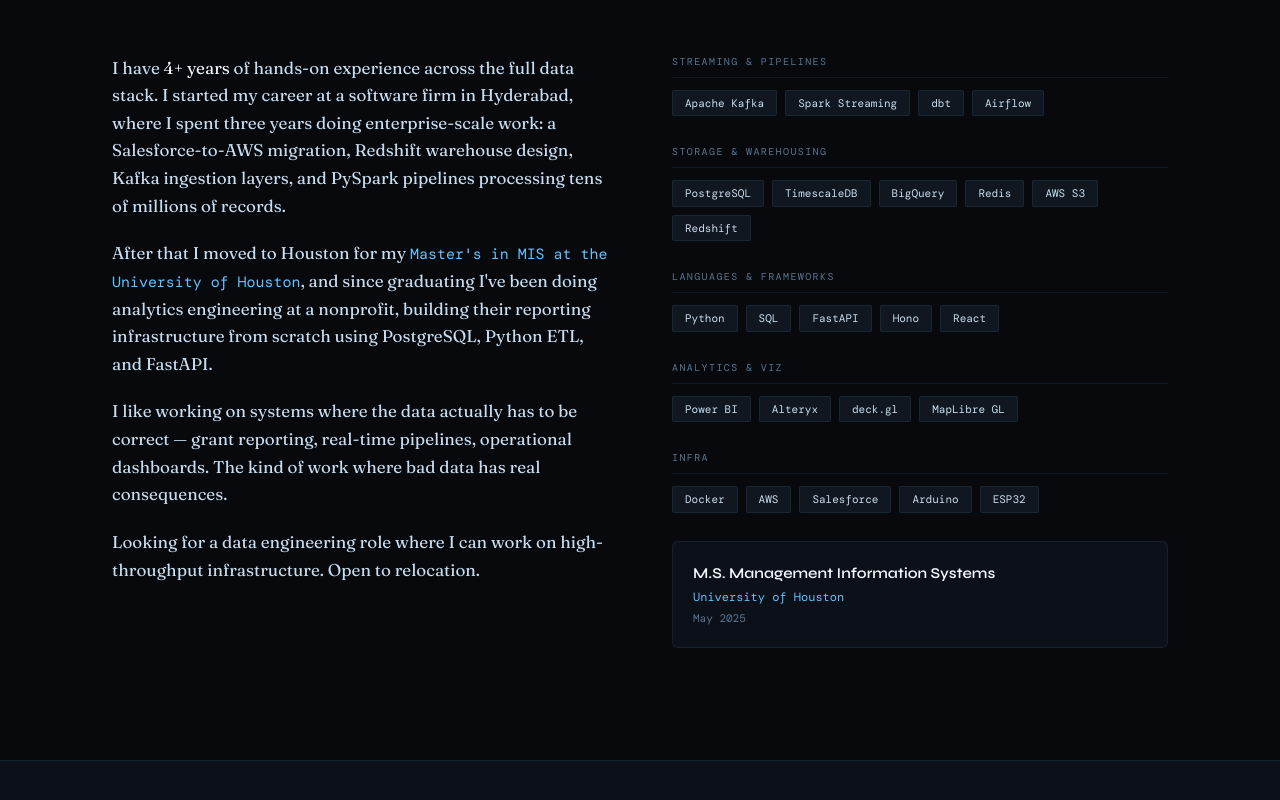
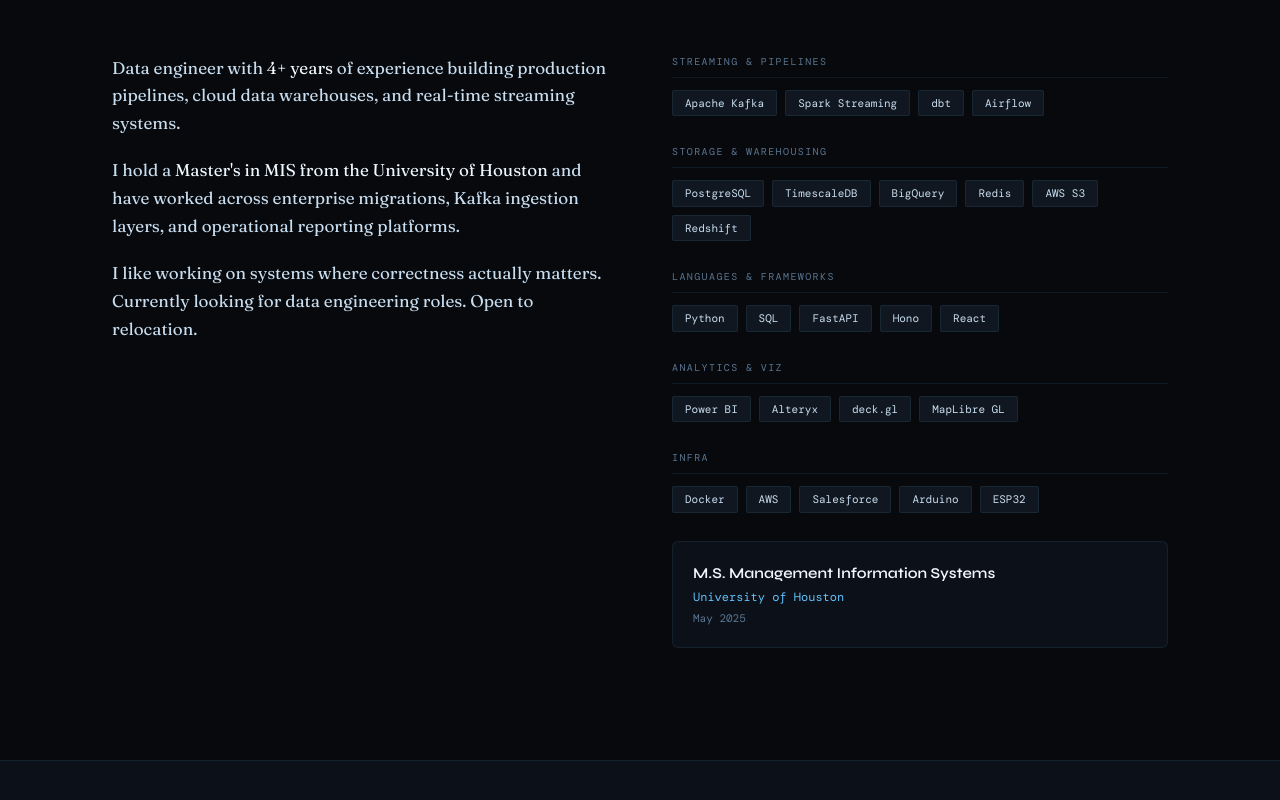
Before and after one commit to stanik0n/nextjs-portfolio, a Next.js app: page / in a window 1280 px wide. Shown: the part 994-1794 px from the top of the page. Built offline with nearby package versions, Linux system fonts and the light colour scheme; a web font is replaced by a local one.

Commit message:
Tighten About Me — remove monospace styling, no em dashes, briefer

```diff
--- a/components/Sections.tsx
+++ b/components/Sections.tsx
@@ -11,16 +11,13 @@
         <div className="grid grid-cols-1 md:grid-cols-2 gap-16 mt-12">
           <div className="space-y-5 text-[17px] leading-relaxed" style={{ color: "var(--text)" }}>
             <p>
-              I have <span style={{ color: "var(--white)" }}>4+ years</span> of hands-on experience across the full data stack. I started my career at a software firm in Hyderabad, where I spent three years doing enterprise-scale work: a Salesforce-to-AWS migration, Redshift warehouse design, Kafka ingestion layers, and PySpark pipelines processing tens of millions of records.
+              Data engineer with <span style={{ color: "var(--white)" }}>4+ years</span> of experience building production pipelines, cloud data warehouses, and real-time streaming systems.
             </p>
             <p>
-              After that I moved to Houston for my <span className="font-mono text-[0.88em]" style={{ color: "var(--accent)" }}>Master&apos;s in MIS at the University of Houston</span>, and since graduating I&apos;ve been doing analytics engineering at a nonprofit, building their reporting infrastructure from scratch using PostgreSQL, Python ETL, and FastAPI.
+              I hold a <span style={{ color: "var(--white)" }}>Master&apos;s in MIS from the University of Houston</span> and have worked across enterprise migrations, Kafka ingestion layers, and operational reporting platforms.
             </p>
             <p>
-              I like working on systems where the data actually has to be correct — grant reporting, real-time pipelines, operational dashboards. The kind of work where bad data has real consequences.
-            </p>
-            <p>
-              Looking for a data engineering role where I can work on high-throughput infrastructure. Open to relocation.
+              I like working on systems where correctness actually matters. Currently looking for data engineering roles. Open to relocation.
             </p>
           </div>
 
```
